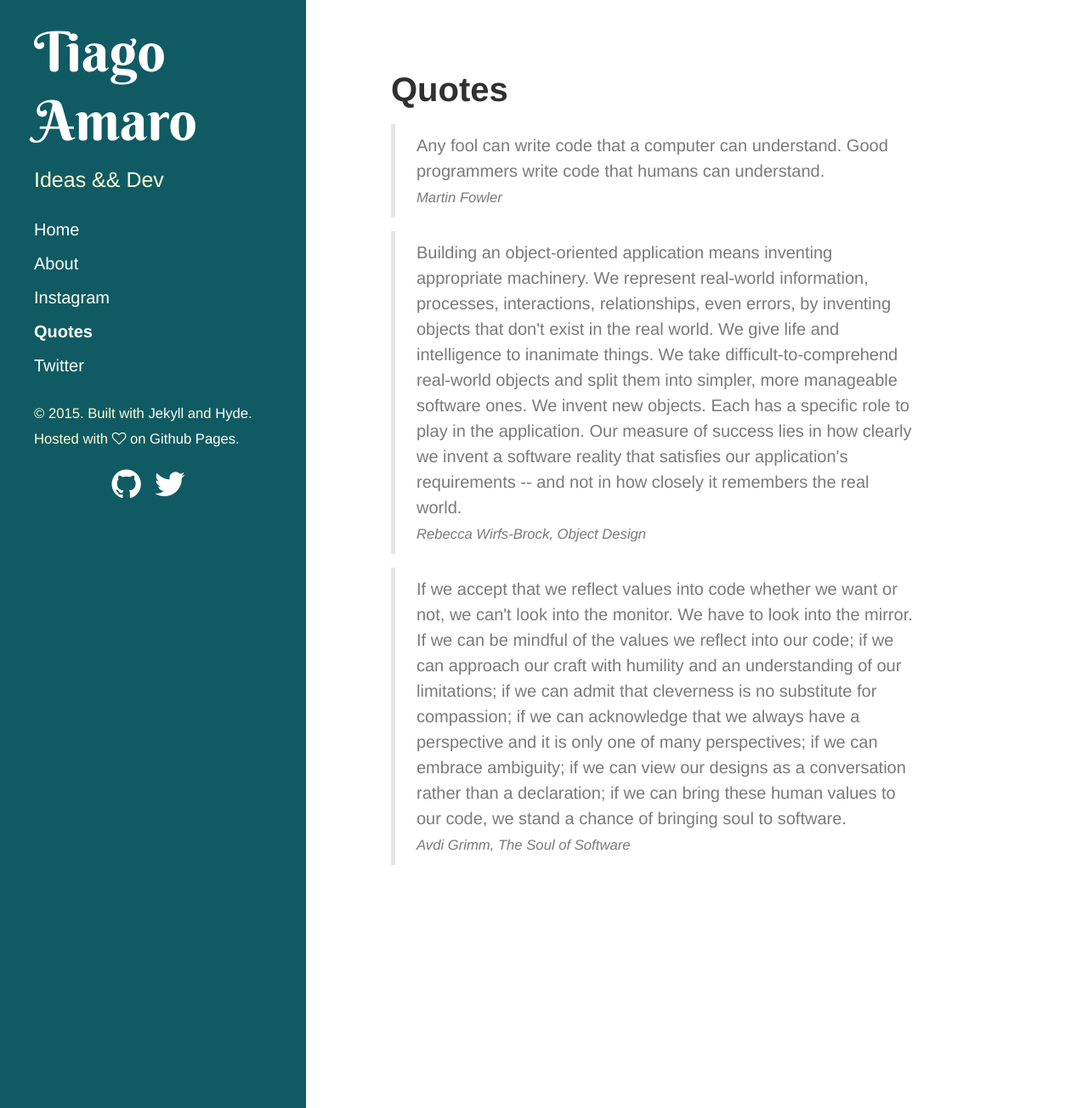
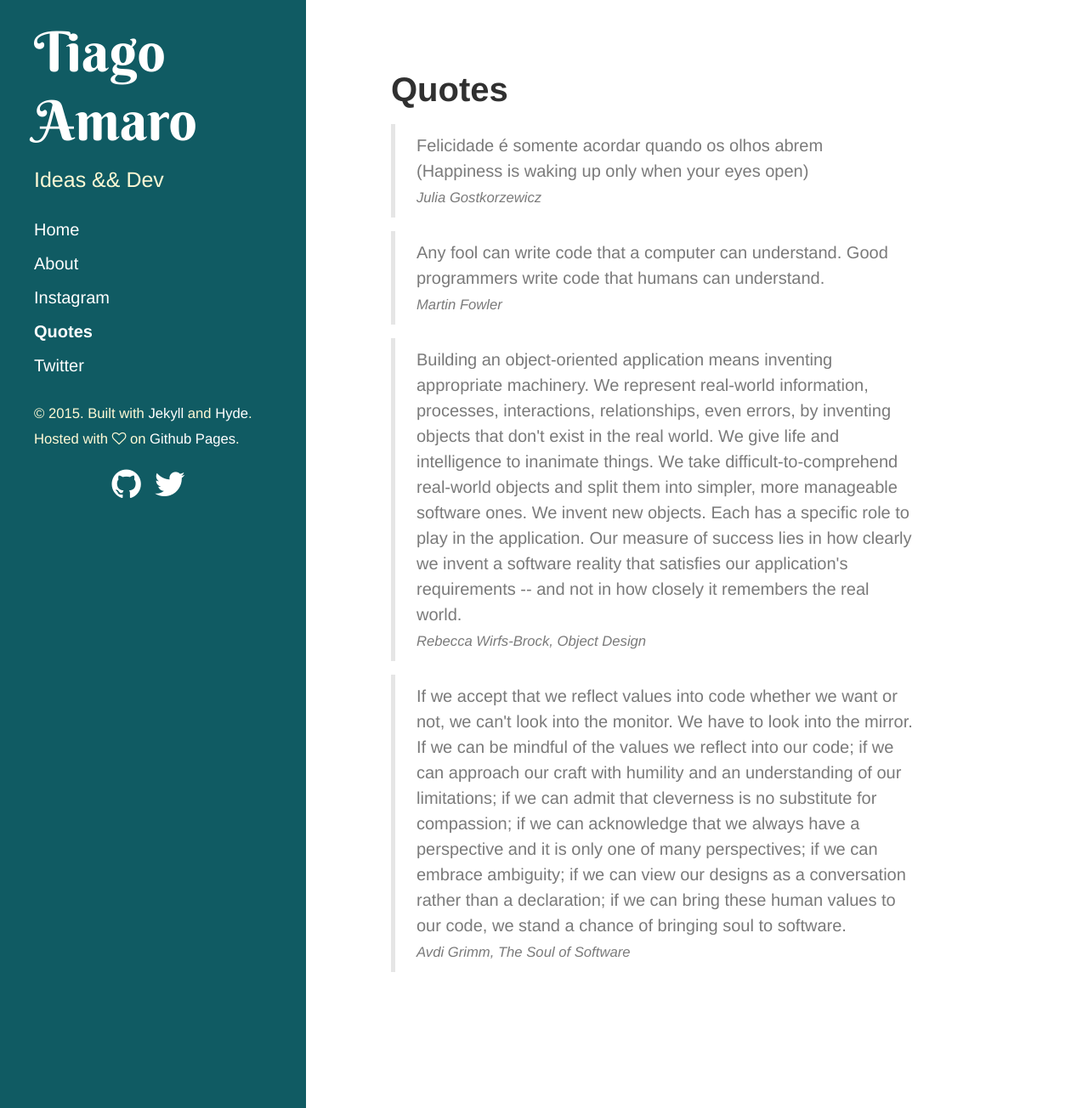
Before and after one commit to tiagoamaro/tiagoamaro.com.br_jekyll, a Jekyll site: the page built from quotes.html, in a window 1280 px wide and 1304 px high. Shown: the whole window at 85% size. Built offline with Jekyll 4.4.1, drawn with Linux system fonts in a browser that asks for light colours; nearby versions of some CDN libraries; Markdown is read by kramdown in place of the engine named in the settings.

Commit message:
happiness

```diff
--- a/quotes.html
+++ b/quotes.html
@@ -2,6 +2,16 @@
 layout: page
 title: Quotes
 ---
+
+<div class="quotation">
+    <blockquote>
+        Felicidade é somente acordar quando os olhos abrem
+        <br>
+        (Happiness is waking up only when your eyes open)
+        <br>
+        <small><cite>Julia Gostkorzewicz</cite></small>
+    </blockquote>
+</div>
 
 <div class="quotation">
     <blockquote>
```
